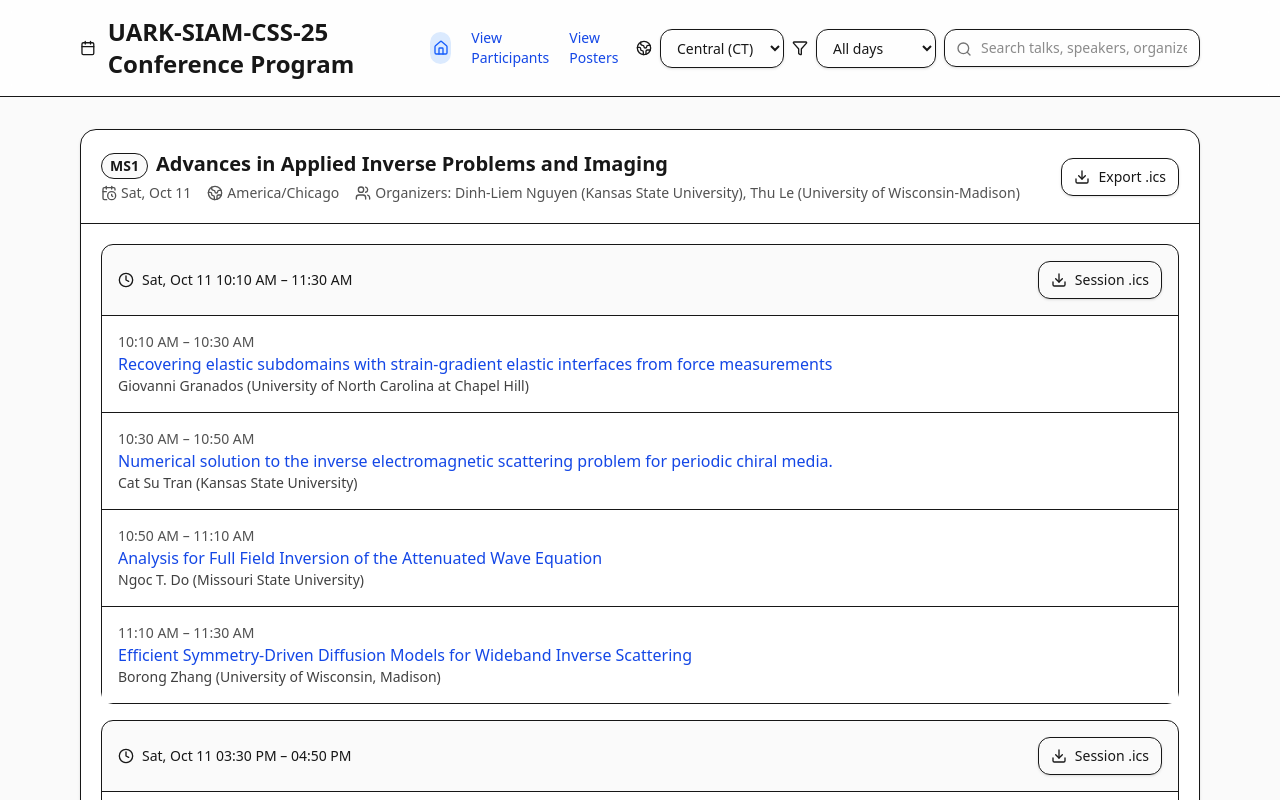
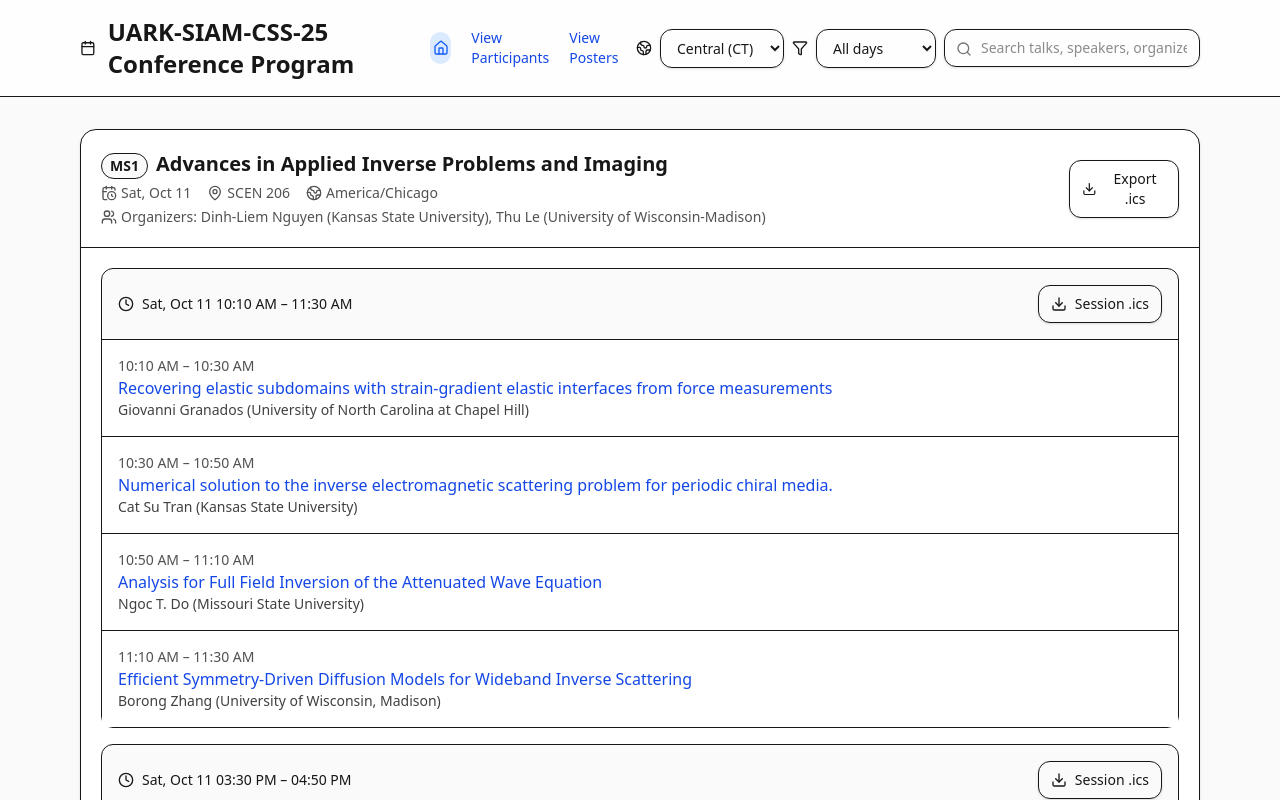
Before and after one commit to SIAM-UARK/UARK-SIAM-CSS-25, a React (Vite) app: page /participants in a window 1280 px wide. Shown: the top 800 px of the page. Built offline with nearby package versions, Linux system fonts and the light colour scheme.

Commit message:
updat positions

```diff
--- a/src/ProgramPage.jsx
+++ b/src/ProgramPage.jsx
@@ -329,43 +329,83 @@ export default function ProgramPage() {
             ],
           ]
 
-          const sessions = slotTimes.map((slots, si) => {
-            const idxBase = si * 4
-            const sStart = slots[0][0]
-            const sEnd = slots[3][1]
-            return {
-              id: `CT-S${si + 1}`,
-              start: sStart,
-              end: sEnd,
-              chair: null,
-              talks: slots.map(([start, end], j) => ({
-                ...(talks[idxBase + j] || {}),
-                start,
-                end,
-              })).filter((t) => t.title),
-            }
-          })
-
-          contributed = {
-            id: 'CT',
-            title: msTitle,
+          // Create three separate contributed talk sessions
+          const ct1 = {
+            id: 'CT1',
+            title: 'Contributed Talks 1',
             organizers: [],
             day: '2025-10-11',
-            room: null,
+            room: 'SCEN 406',
             timezone: 'America/Chicago',
-            sessions,
+            sessions: [{
+              id: 'CT1-S1',
+              start: '2025-10-11T10:10:00-05:00',
+              end: '2025-10-11T11:30:00-05:00',
+              chair: null,
+              room: 'SCEN 406',
+              talks: talks.slice(0, 4).map((t, j) => ({
+                ...t,
+                start: slotTimes[0][j][0],
+                end: slotTimes[0][j][1],
+              })).filter((t) => t.title),
+            }]
           }
+
+          const ct2 = {
+            id: 'CT2',
+            title: 'Contributed Talks 2',
+            organizers: [],
+            day: '2025-10-11',
+            room: 'SCEN 405',
+            timezone: 'America/Chicago',
+            sessions: [{
+              id: 'CT2-S1',
+              start: '2025-10-11T17:00:00-05:00',
+              end: '2025-10-11T18:20:00-05:00',
+              chair: null,
+              room: 'SCEN 405',
+              talks: talks.slice(4, 8).map((t, j) => ({
+                ...t,
+                start: slotTimes[2][j][0],
+                end: slotTimes[2][j][1],
+              })).filter((t) => t.title),
+            }]
+          }
+
+          const ct3 = {
+            id: 'CT3',
+            title: 'Contributed Talks 3',
+            organizers: [],
+            day: '2025-10-11',
+            room: 'SCEN 205',
+            timezone: 'America/Chicago',
+            sessions: [{
+              id: 'CT3-S1',
+              start: '2025-10-11T17:00:00-05:00',
+              end: '2025-10-11T18:20:00-05:00',
+              chair: null,
+              room: 'SCEN 205',
+              talks: talks.slice(8, 12).map((t, j) => ({
+                ...t,
+                start: slotTimes[2][j][0],
+                end: slotTimes[2][j][1],
+              })).filter((t) => t.title),
+            }]
+          }
+
+          // Return array of three contributed talk sessions
+          contributed = [ct1, ct2, ct3]
         }
       }
     }
 
-    const combined = contributed ? [...fromSessions, ...fromAbstractsOnly, contributed] : [...fromSessions, ...fromAbstractsOnly]
+    const combined = contributed ? [...fromSessions, ...fromAbstractsOnly, ...contributed] : [...fromSessions, ...fromAbstractsOnly]
 
-    // Assign sequential codes MS1, MS2, ... to minisymposia; keep Contributed Talks as CT
+    // Assign sequential codes MS1, MS2, ... to minisymposia; keep Contributed Talks as CT1, CT2, CT3
     let msCounter = 1
     return combined.map((ms) => {
-      const isContrib = (ms.title || '').trim().toLowerCase() === 'contributed talks'
-      const code = isContrib ? (ms.id || 'CT') : `MS${msCounter++}`
+      const isContrib = (ms.title || '').trim().toLowerCase().includes('contributed talks')
+      const code = isContrib ? ms.id : `MS${msCounter++}`
       const sessions = (ms.sessions || []).map((s, si) => ({
         ...s,
         id: `${code}-S${si + 1}`,
--- a/src/data/abstract/03_analysis-of-biological-data-at-multiple-scales.json
+++ b/src/data/abstract/03_analysis-of-biological-data-at-multiple-scales.json
@@ -3,7 +3,7 @@
   "talks": [
 
     {
-      "title": "PLD-Tree: Persistent Laplacian Decision Tree for Protein-Protein Binding Free Energy Prediction",
+      "title": "Persistent Laplacian Neural network for Protein-Protein Interactions",
       "speakers": [
         {
           "name": "Xingjian Xu",
--- a/src/sessions.js
+++ b/src/sessions.js
@@ -6,7 +6,7 @@ export default [
       { "name": "Thu Le", "affiliation": "University of Wisconsin-Madison"}
     ],
     day: "",
-    room: "",
+    room: "SCEN 206",
     timezone: "America/Chicago",
     sessions: [
       {
@@ -39,7 +39,7 @@ export default [
       { "name": "Natasha S. Sharma", "affiliation": "The University of Texas at El Paso"}
     ],
     day: "",
-    room: "",
+    room: "SCEN 201",
     timezone: "America/Chicago",
     sessions: [
       {
@@ -111,7 +111,7 @@ export default [
       { "name": "Md Masud Rana", "affiliation": "Kennesaw State University"}
     ],
     day: "",
-    room: "",
+    room: "SCEN 206",
     timezone: "America/Chicago",
     "talks": [
       {
@@ -217,7 +217,7 @@ export default [
       { "name": "Zhaiming Shen", "affiliation": "Georgia Institute of Technology"}
     ],
     day: "",
-    room: "",
+    room: "SCEN 202",
     timezone: "America/Chicago",
     // Talks list de-duplicated and reordered per final schedule
     "talks": [
@@ -260,7 +260,7 @@ export default [
       { "name": "Ying Wang", "affiliation": "University of Oklahoma"}
     ],
     day: "",
-    room: "",
+    room: "SCEN 203",
     timezone: "America/Chicago",
     "talks": [
       {
@@ -367,7 +367,7 @@ export default [
       { name: "Igor Kukavica", affiliation: "University of Southern California"}
     ],
     day: "",
-    room: "",
+    room: "SCEN 402",
     timezone: "America/Chicago",
     "talks": [
       {
@@ -473,7 +473,7 @@ export default [
       { "name": "Rana Parshad", "affiliation": "Iowa State University"}
     ],
     day: "",
-    room: "",
+    room: "SCEN 204",
     timezone: "America/Chicago",
     "talks": [
       {
@@ -644,7 +644,7 @@ export default [
       { "name": "Pietro Poggi-Corradini", "affiliation": "Kansas State University"}
     ],
     day: "",
-    room: "",
+    room: "SCEN 403",
     timezone: "America/Chicago",
     "talks": [
       {
@@ -832,7 +832,7 @@ export default [
       { "name": "Yong Yang", "affiliation": "West Texas A&M University"}
     ],
     day: "",
-    room: "",
+    room: "SCEN 201",
     timezone: "America/Chicago",
     "talks": [
       {
@@ -891,7 +891,7 @@ export default [
       { "name": "Yiran Wang", "affiliation": "The University of Alabama"}
     ],
     day: "",
-    room: "",
+    room: "SCEN 203",
     timezone: "America/Chicago",
     "talks": [
       {
@@ -941,7 +941,7 @@ export default [
       { "name": "Zhe Su", "affiliation": "Auburn University"}
     ],
     day: "",
-    room: "",
+    room: "SCEN 408",
     timezone: "America/Chicago",
     "talks": [
       {
@@ -1140,7 +1140,7 @@ export default [
       { "name": "James Liu", "affiliation": "Colorado State University"}
     ],
     day: "",
-    room: "",
+    room: "SCEN 205",
     timezone: "America/Chicago",
     "talks": [
       {
@@ -1247,7 +1247,7 @@ export default [
       { "name": "Siu Wun Cheung", "affiliation": "Lawrence Livermore National Laboratory"}
     ],
     day: "",
-    room: "",
+    room: "SCEN 202",
     timezone: "America/Chicago",
     "talks": [
       {
@@ -1307,7 +1307,7 @@ export default [
       { "name": "Youzou Lin", "affiliation": "UNC-Chapel Hill"}
     ],
     day: "",
-    room: "",
+    room: "SCEN 405",
     timezone: "America/Chicago",
     "talks": [
       {
@@ -1414,7 +1414,7 @@ export default [
       { "name": "Pengtao Yue", "affiliation": "Virginia Tech"}
     ],
     day: "",
-    room: "",
+    room: "SCEN 406",
     timezone: "America/Chicago",
     "talks": [
       {
@@ -1531,7 +1531,7 @@ export default [
       { "name": "Qingguo Hong", "affiliation": "Missouri University of Science and Technology"}
     ],
     day: "",
-    room: "",
+    room: "SCEN 402",
     timezone: "America/Chicago",
     "talks": [
       {
@@ -1610,7 +1610,7 @@ export default [
       { "name": "Krešimir Josić", "affiliation": "University of Houston"}
     ],
     day: "",
-    room: "",
+    room: "SCEN 404",
     timezone: "America/Chicago",
     "talks": [
       {
@@ -1718,7 +1718,7 @@ export default [
       { "name": "Haridas Das", "affiliation": "Oklahoma State University"}
     ],
     day: "",
-    room: "",
+    room: "SCEN 407",
     timezone: "America/Chicago",
     "talks": [
       {
@@ -1871,7 +1871,7 @@ export default [
       { "name": "Changhong Mou", "affiliation": "Utah State University"}
     ],
     day: "",
-    room: "",
+    room: "SCEN 322",
     timezone: "America/Chicago",
     "talks": [
       {
@@ -1976,7 +1976,7 @@ export default [
       { "name": "James Burton", "affiliation": "University of Arkansas" }
     ],
     day: "",
-    room: "",
+    room: "SCEN 322",
     timezone: "America/Chicago",
     "talks": [
       {
```
